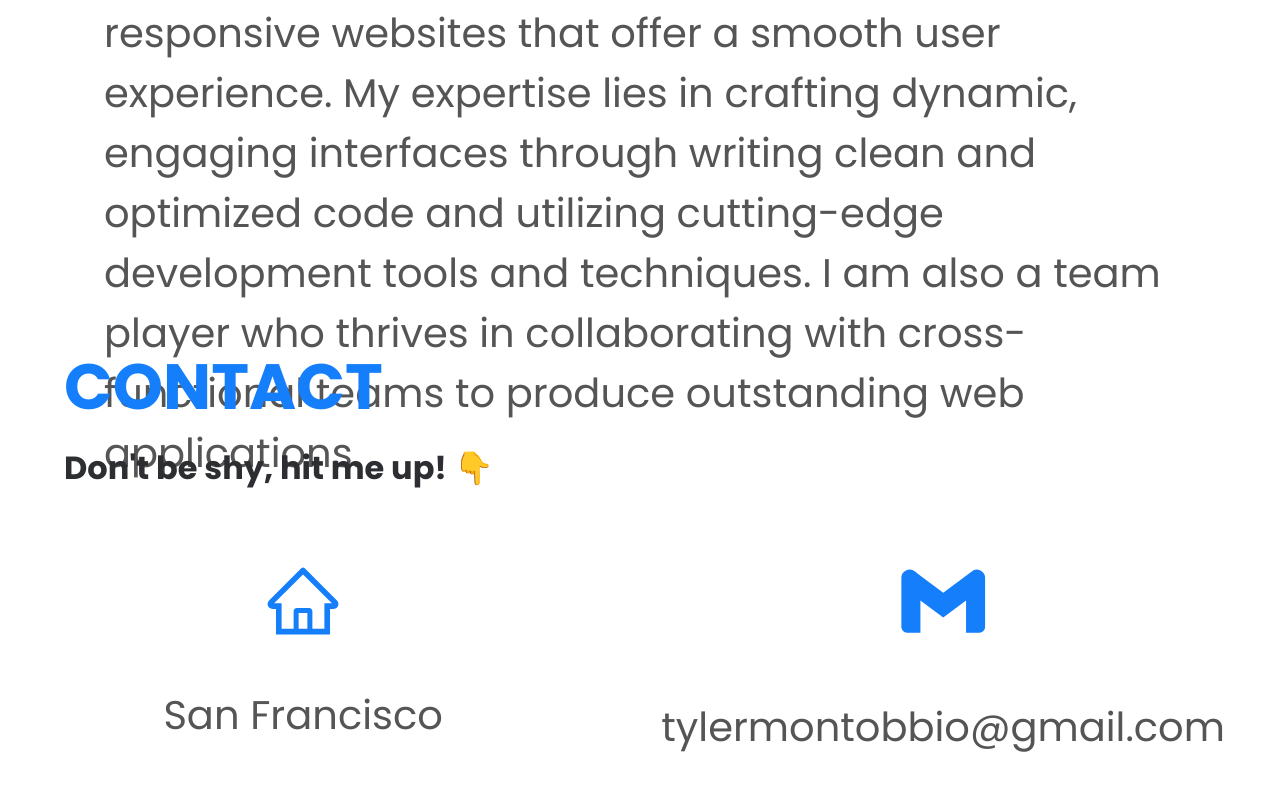
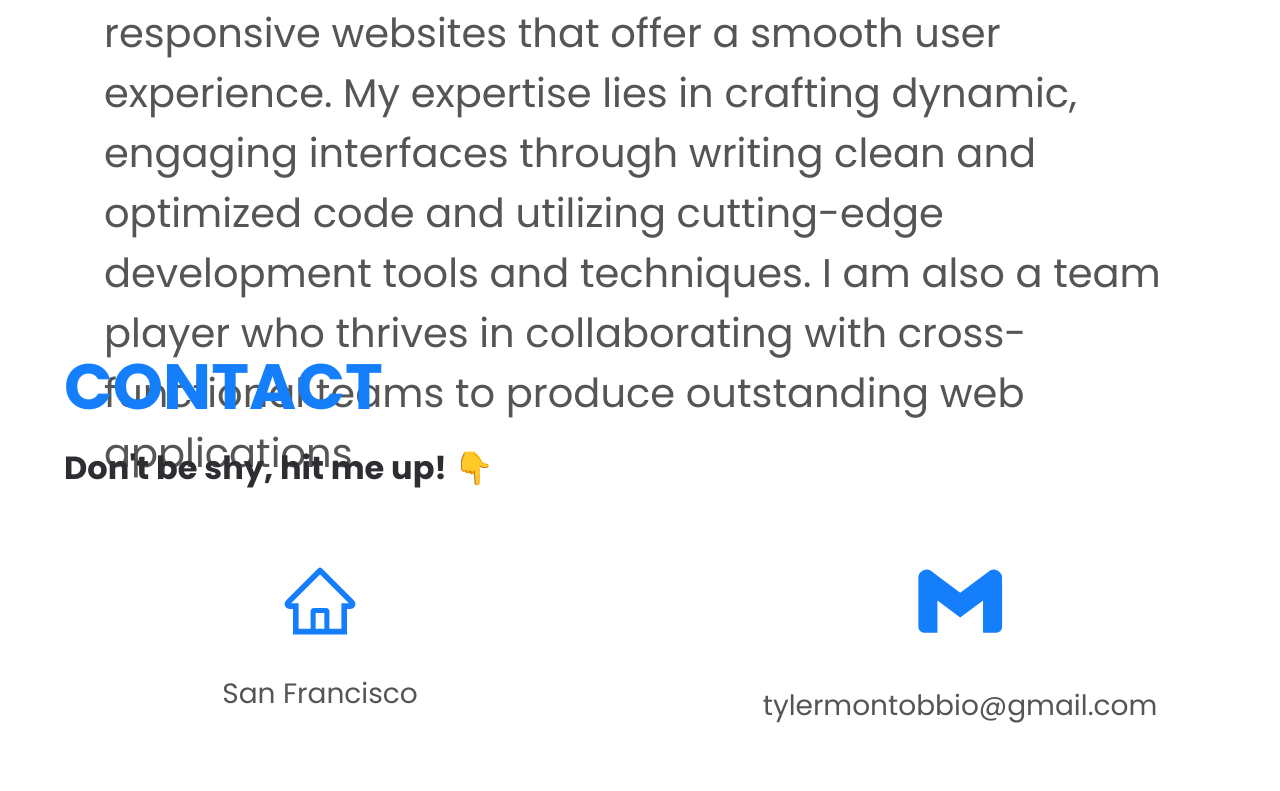
Before and after one commit to tmontobbio/tmontobbio-dev-v3, a React (Vite) app: page / in a window 1280 px wide. Shown: the part 1336-2127 px from the top of the page. Built offline with nearby package versions, Linux system fonts and the light colour scheme.

Commit message:
font size contact

```diff
--- a/src/App.css
+++ b/src/App.css
@@ -254,11 +254,6 @@ padding-bottom: 1em;
   padding-bottom:.25em;
 }
 
-#about-txt p{
-  font-size: 2.5em;
-  font-weight: 400;
-}
-
 #web-dev{
   animation: 10s rotate linear infinite;
   width: 13em;
@@ -302,6 +297,10 @@ width:100vw
   min-width: 45vw;
 }
 
+.icon-box p{
+  font-size:1.75em;
+}
+
 .icon {
 width:10ch;
 height:10ch;
```
